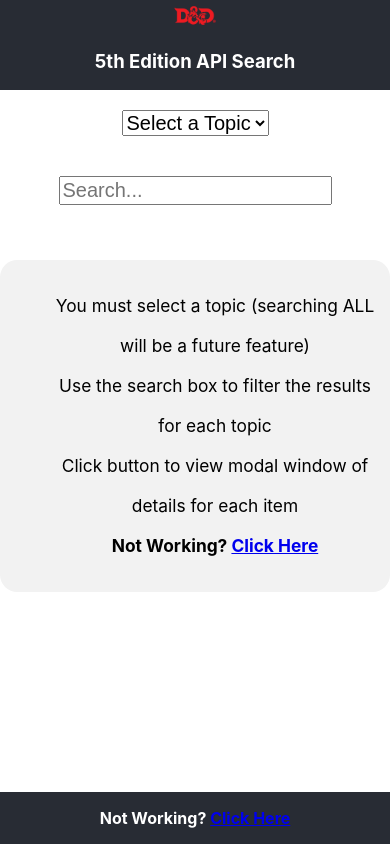
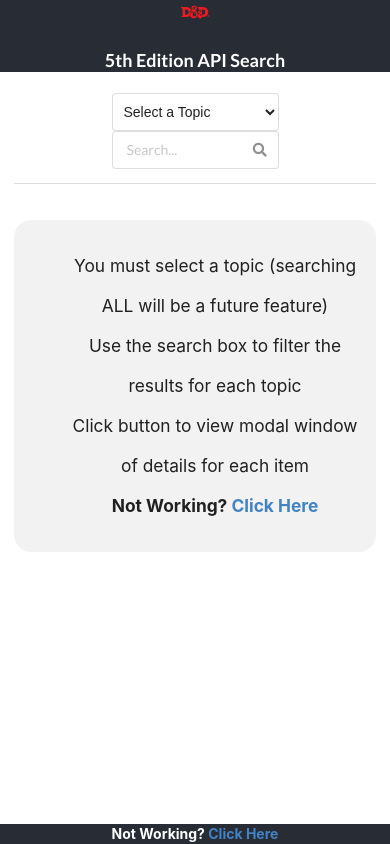
Before and after one commit to rjmead/dnd, a React (Create React App) app: page / in a window 390 px wide. Built offline with nearby package versions, Linux system fonts and the light colour scheme; no server answers.

Commit message:
Added Semantic UI Used flex to wrap search results evenly and responsively Used Semantic to add container and format SearchBar component

```diff
--- a/public/index.html
+++ b/public/index.html
@@ -3,6 +3,7 @@
   <head>
     <meta charset="utf-8" />
     <link rel="icon" href="%PUBLIC_URL%/favicon.ico" />
+    <link rel="stylesheet" href="https://cdnjs.cloudflare.com/ajax/libs/semantic-ui/2.4.1/semantic.min.css"/>
     <meta name="viewport" content="width=device-width, initial-scale=1" />
     <meta name="theme-color" content="#000000" />
     <meta
--- a/src/App.css
+++ b/src/App.css
@@ -92,31 +92,24 @@
   list-style: none;
 }
 
-.SearchBar input, .SearchBar select{
-  font-size: 15pt;
-  margin: 1em;
+.SearchBar{
+  margin-top: 1.5em;
 }
 
 .SearchResults{
-  max-width: 80%;
-  margin: auto;
-  column-count: 1;
   list-style: none;
+  display: flex;
+  flex-wrap: wrap;
+  flex-direction: row;
+  justify-content: space-evenly;
+  padding-inline-start: 0;
+}
+
+
+.SearchResults li{
+  margin: .5em;
 }
 
 .SearchResults li button{
-  margin-top: 1em;
-  min-width: 80%;
-  font-size: 13pt;
+  min-width: 300px;
 }
-
-@media only screen and (min-width: 600px) {
-  .SearchResults{
-    column-count: 2;
-  }
-}
-@media only screen and (min-width: 800px) {
-  .SearchResults{
-    column-count: 3;
-  }
-}
--- a/src/SearchBar.js
+++ b/src/SearchBar.js
@@ -1,7 +1,7 @@
 import React from 'react'
 import SearchResults from './SearchResults'
 
-class SearchBar extends React.Component{
+class SearchBar extends React.Component {
     constructor() {
         super()
         this.state = {
@@ -9,8 +9,8 @@
             prevSearches: [],
             searchTopic: "",
             isFetching: false,
-            spellData: [{ "name": "Spell Data Incoming" }],
-            equipData: [{ "name": "Equipment Data Incoming" }]
+            spellData: [{"name": "Spell Data Incoming"}],
+            equipData: [{"name": "Equipment Data Incoming"}]
         }
         this.handleSubmit = this.handleSubmit.bind(this)
     }
@@ -66,21 +66,40 @@
     }
 
     render() {
-        return(
-            <form onSubmit={this.handleSubmit} className="SearchBar">
-                <select name="searchTopic" onChange={this.handleChange} value={this.state.searchTopic}>
+        return (
+            <div className="ui container">
+                <div className="ui two column centered grid">
+                    <form onSubmit={this.handleSubmit} className="SearchBar ui form column">
+                        <div className=" fields">
+                            <div className="seven wide field">
+                                <select
+                                    className="ui dropdown"
+                                    name="searchTopic"
+                                    onChange={this.handleChange}
+                                    value={this.state.searchTopic}
+                                >
                                     <option value="">Select a Topic</option>
                                     <option value="spells">Spells</option>
                                     <option value="equipment">Equipment</option>
                                 </select>
+                            </div>
+                            <div className="nine wide field">
+                                <div className="ui icon input">
                                     <input
+                                        type="text"
                                         placeholder="Search..."
                                         name="searchText"
                                         value={this.state.searchText}
                                         onChange={this.handleChange}
                                     />
-
-                <br/>
+                                    <i className="search icon"/>
+                                </div>
+                            </div>
+                        </div>
+                    </form>
+                </div>
+                {/* Divider needs a space to resolve lint warning */}
+                <div className="ui divider">&nbsp;</div>
                 {/*Search Results Here:*/}
                 {this.state.searchTopic ?
                     <SearchResults
@@ -96,11 +115,12 @@
                             <li>You must select a topic (searching ALL will be a future feature)</li>
                             <li>Use the search box to filter the results for each topic</li>
                             <li>Click button to view modal window of details for each item</li>
-                            <li><b>Not Working? <a href="http://dnd-api-resource.herokuapp.com">Click Here</a></b></li>
+                            <li><b>Not Working? <a href="http://dnd-api-resource.herokuapp.com">Click Here</a></b>
+                            </li>
                         </ul>
                     </div>
                 }
-            </form>
+            </div>
         )
     }
 }
--- a/src/SearchResultItem.js
+++ b/src/SearchResultItem.js
@@ -29,7 +29,7 @@
     render(){
         return(
             <li>
-                <button type="button" onClick={this.showModal}>{this.props.item.name}</button>
+                <button className="ui grey button" type="button" onClick={this.showModal}>{this.props.item.name}</button>
                 <Modal show={this.state.show} handleClose={this.hideModal} data={this.state.data} />
             </li>
         )
```
Lines whose indentation alone changed are shown as unchanged.
